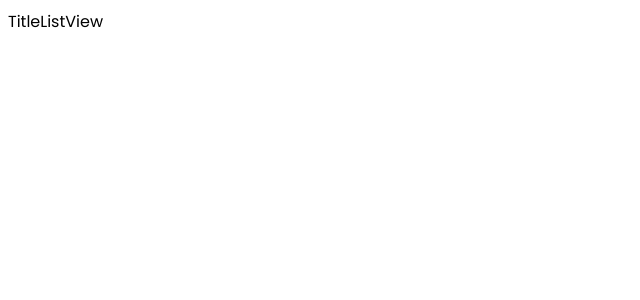
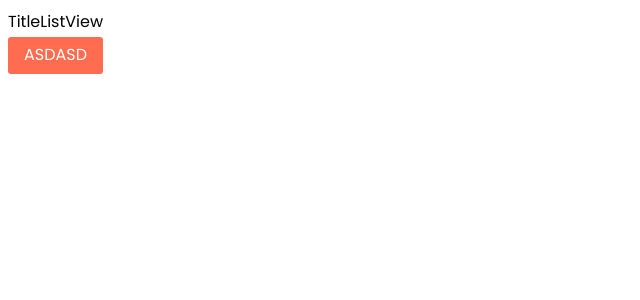
Before and after one commit to noonandr/ow-tech-task, a Vue app: page / in a window 1280 px wide. Shown: the top 300 px of the page, without its empty margins (0-640 px from the left). Built offline with nearby package versions, Linux system fonts and the light colour scheme.

Commit message:
feat(button): adding basic button

```diff
--- /dev/null
+++ b/src/components/AppButton.vue
@@ -0,0 +1,81 @@
+<script>
+export default {
+  props: {
+    active: {
+      type: Boolean,
+      default: true
+    },
+    size: {
+      type: String,
+      default: "medium"
+    },
+    type: {
+      type: String,
+      default: "primary"
+    }
+  }
+}
+</script>
+
+<template>
+  <button class="app-button" :class="[{ deactive: !active }, size, type]">
+    <slot />
+  </button>
+</template>
+
+<style scoped lang="scss">
+.app-button {
+  position: relative;
+  display: flex;
+  align-items: center;
+  justify-content: center;
+  box-sizing: border-box;
+  width: auto;
+  margin: 0;
+  padding: 0 size(1);
+  color: $color-white;
+  text-align: center;
+  text-decoration: none;
+  vertical-align: middle;
+  border: none;
+  border-radius: 3px;
+  outline: none;
+  cursor: pointer;
+  white-space: nowrap;
+}
+
+.deactive {
+  cursor: default !important;
+}
+
+.primary {
+  background: $primary-button;
+
+  &:hover {
+    background: desaturate($primary-button, 20%);
+  }
+}
+
+.secondary {
+  background: $secondary-button;
+
+  &:hover {
+    background: desaturate($secondary-button, 20%);
+  }
+}
+
+.small {
+  padding: size(0) size(1);
+  font-size: $font-size-small;
+}
+
+.medium {
+  padding: size(0.5) size(2);
+  font-size: $font-size-medium;
+}
+
+.large {
+  padding: size(1) size(3);
+  font-size: $font-size-large;
+}
+</style>
--- a/src/scss/_colors.scss
+++ b/src/scss/_colors.scss
@@ -1,5 +1,5 @@
 // pure colors
-$color-blac: #000;
+$color-black: #000;
 $color-grey: #c2c2c2;
 $color-white: #fff;
 $color-organge: #ff6c50;
@@ -8,10 +8,19 @@ $color-turquoise: #26deeb;
 
 // named colors
 $brand-blue: $color-dark-blue;
+$brand-orange: $color-organge;
 $background-default: $color-white;
 $background-hover: $color-grey;
 
-// color usage
+// status
+$active: $brand-orange;
+$deactive: $color-grey;
+
+// table
 $table-background: $background-default;
 $table-border: $brand-blue;
 $table-row-hover: $background-hover;
+
+// buttons
+$primary-button: $brand-orange;
+$secondary-button: $brand-blue;
--- a/src/scss/_fonts.scss
+++ b/src/scss/_fonts.scss
@@ -1,3 +1,10 @@
+$font-size-larger: 24px;
+$font-size-medium: 22px;
+$font-size-large: 18px;
+$font-size-medium: 16px;
+$font-size-small: 12px;
+$font-size-tiny: 10px;
+
 @font-face {
   font-family: "Freebooter Scirpt";
   src: local("Freebooter Scirpt"),
--- a/src/views/TitleListView.vue
+++ b/src/views/TitleListView.vue
@@ -1,5 +1,9 @@
-<script setup></script>
+<script setup>
+import AppButton from "@/components/AppButton.vue";
+</script>
 
 <template>
-  <main>TitleListView</main>
+  <main>
+    TitleListView<AppButton type="primary">ASDASD</AppButton>
+  </main>
 </template>
```
Also changed, not shown: 1 other file (tests, documents, lock files or other folders).
